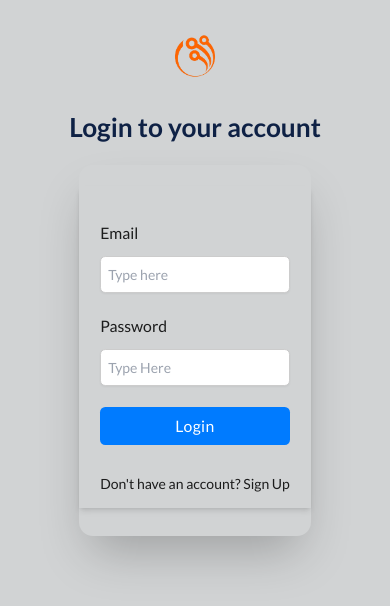
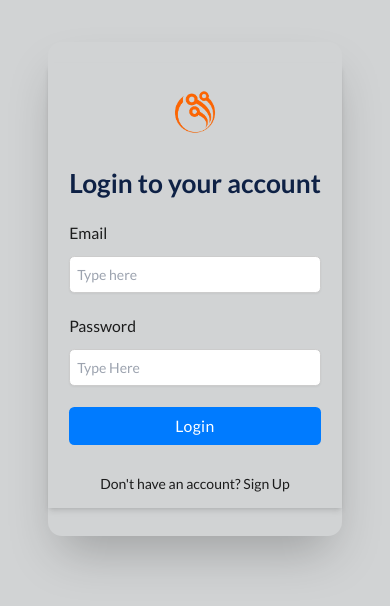
Before and after one commit to Felixkimosop/Tech_motisha_frontend, a React (Create React App) app in the folder tech-motisha/: page /login in a window 390 px wide. Shown: the top 606 px of the page. Built offline with nearby package versions, Linux system fonts and the light colour scheme.

Commit message:
completed signup and login pages

```diff
--- a/tech-motisha/src/components/Login/Login.js
+++ b/tech-motisha/src/components/Login/Login.js
@@ -79,22 +79,22 @@ function Login() {
     return (
         <div>
             <div className="flex flex-col items-center min-h-screen pt-6 sm:justify-center sm:pt-0 bg-gray-50">
+                <div className="relative flex flex-col m-6 space-y-8 bg-white shadow-2xl rounded-2xl md:flex-row md:space-y-0">
+                    <div className="w-full px-6 py-4 mt-6 overflow-hidden bg-white shadow-md sm:max-w-md sm:rounded-lg">
+                        <form className="content-center" onSubmit={handleSubmit}>
+                            <div>
                             <div className="flex justify-center">
                                 <img
                                     alt=""
                                     className="h-20 w-15"
                                     src={logo}/>
                             </div>
-                <div>
                                 <a href="/">
-                        <h3 className="mt-6 text-center text-3xl font-extrabold text-bunting">
+                                    <h3 className="text-center text-3xl font-extrabold text-bunting">
                                         Login to your account
                                     </h3>
                                 </a>
                             </div>
-                <div className="relative flex flex-col m-6 space-y-8 bg-white shadow-2xl rounded-2xl md:flex-row md:space-y-0">
-                    <div className="w-full px-6 py-4 mt-6 overflow-hidden bg-white shadow-md sm:max-w-md sm:rounded-lg">
-                        <form className="content-center" onSubmit={handleSubmit}>
                             <div className="mt-6">
                                 <label
                                     htmlFor="email"
```
Also changed, not shown: tech-motisha/src/components/SignUp/SignUp.css (deleted). Lines whose indentation alone changed are shown as unchanged.
